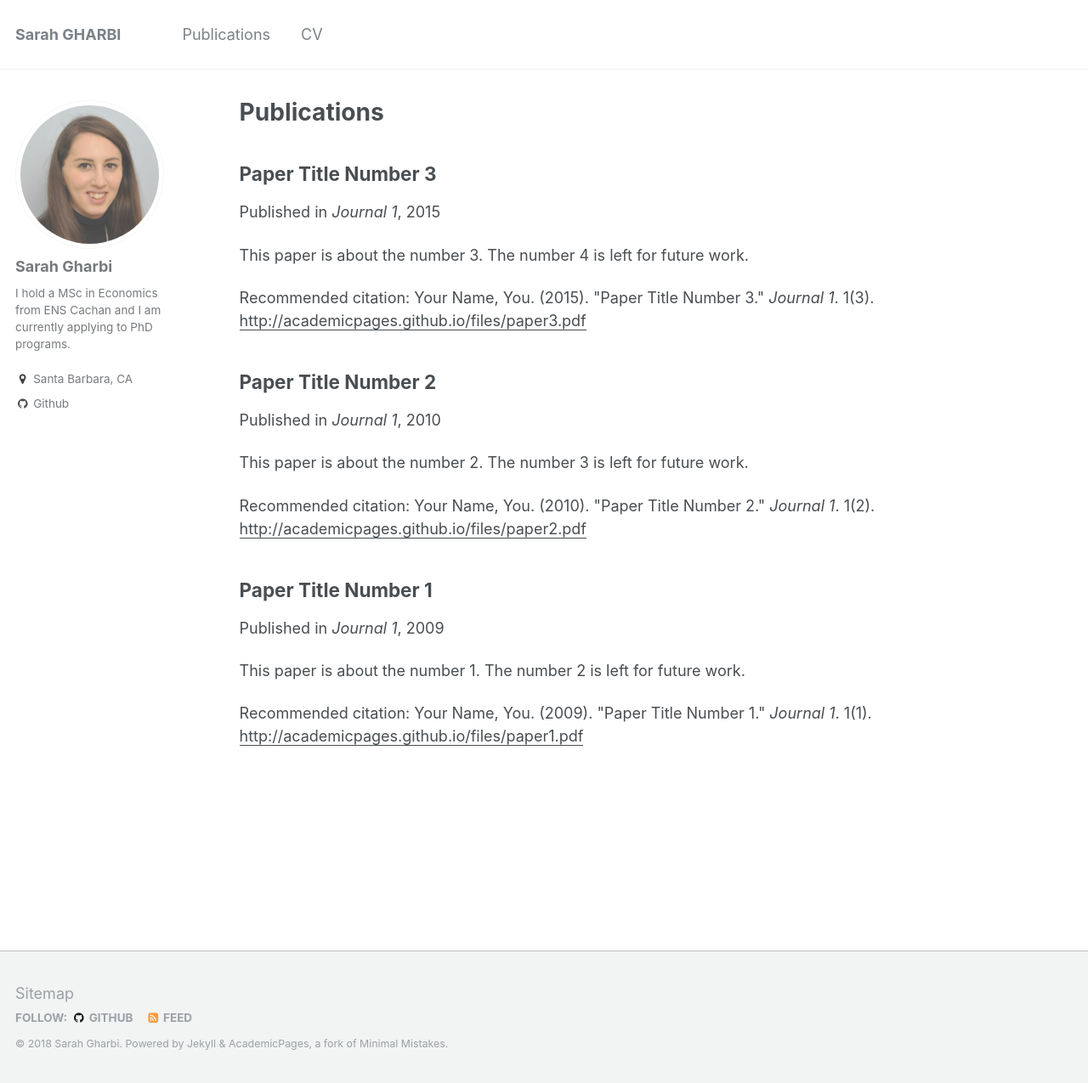
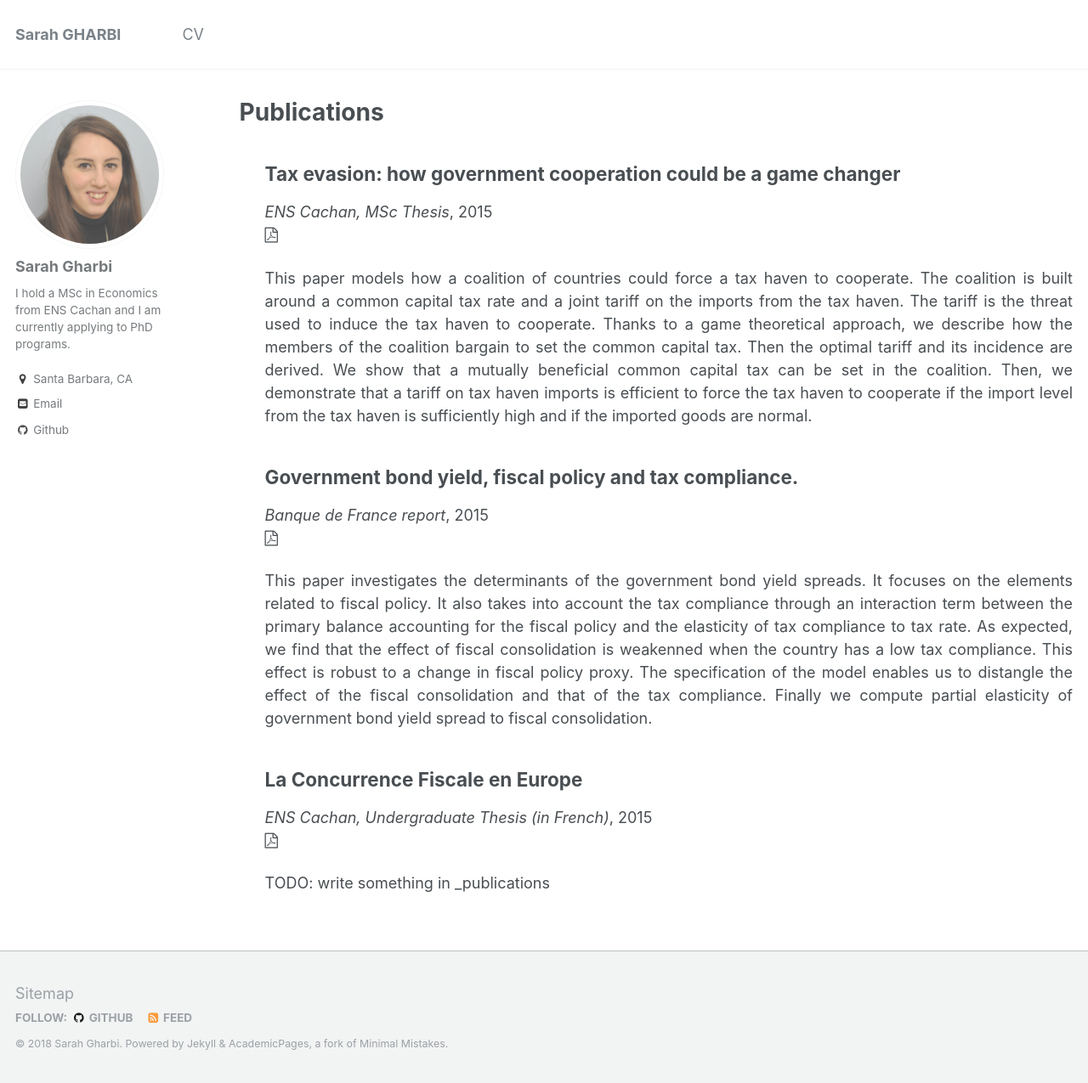
Before and after one commit to sarahgharbi/sarahgharbi.github.io, a Jekyll site: the page built from _pages/publications.md, in a window 1280 px wide and 1275 px high. Shown: the whole window at 85% size. Built offline with Jekyll 4.4.1, drawn with Linux system fonts in a browser that asks for light colours.

Commit message:
adds publications

```diff
--- a/_config.yml
+++ b/_config.yml
@@ -85,7 +85,7 @@ author:
   location         : "Santa Barbara, CA"
   employer         :
   googlescholar    :
-  email            :
+  email            : "sarah.suzanne.gharbi@gmail.com"
   uri              :
   bitbucket        :
   codepen          :
--- a/_data/navigation.yml
+++ b/_data/navigation.yml
@@ -1,7 +1,4 @@
 # main links links
 main:
-  - title: "Publications"
-    url: /publications/
-
   - title: "CV"
-    url: /cv/
+    url: /files/sarah_gharbi_cv.pdf
--- a/_includes/archive-single.html
+++ b/_includes/archive-single.html
@@ -27,38 +27,23 @@
     {% endif %}
 
     <h2 class="archive__item-title" itemprop="headline">
-      {% if post.link %}
-        <a href="{{ post.link }}">{{ title }}</a> <a href="{{ base_path }}{{ post.url }}" rel="permalink"><i class="fa fa-link" aria-hidden="true" title="permalink"></i><span class="sr-only">Permalink</span></a>
-      {% else %}
-        <a href="{{ base_path }}{{ post.url }}" rel="permalink">{{ title }}</a>
-      {% endif %}
+        {{ title }}
     </h2>
 
-    {% if post.read_time %}
-      <p class="page__meta"><i class="fa fa-clock-o" aria-hidden="true"></i> {% include read-time.html %}</p>
+    <p>
+      <i>{{ post.venue }}</i>, {{ post.date | default: "1900-01-01" | date: "%Y" }}
+      <br/>
+      <a href="{{base_path}}{{ post.paperurl }} ">
+          <i class="fa fa-file-pdf-o" aria-hidden="true"></i>
+      </a>
+    </p>
+
+    {% if post.excerpt and site.read_more != 'enabled' %}
+      <p class="archive__item-excerpt" itemprop="description">{{ post.excerpt | markdownify }}</p>
+    {% elsif post.excerpt and site.read_more == 'enabled' %}
+      <p class="archive__item-excerpt" itemprop="description"><p>{{ post.excerpt | markdownify | remove: '<p>' | remove: '</p>' }}<strong><a href="{{ base_path }}{{ post.url }}" rel="permalink"> Read more</a></strong></p></p>
     {% endif %}
 
-        {% if post.collection == 'teaching' %}
-          <p> {{ post.type }}, <i>{{ post.venue }}</i>, {{ post.date | default: "1900-01-01" | date: "%Y" }} </p>
-        {% elsif post.collection == 'publications' %}
-          <p>Published in <i>{{ post.venue }}</i>, {{ post.date | default: "1900-01-01" | date: "%Y" }} </p>
-        {% elsif post.date %}
-         <p class="page__date"><strong><i class="fa fa-fw fa-calendar" aria-hidden="true"></i> {{ site.data.ui-text[site.locale].date_label | default: "Published:" }}</strong> <time datetime="{{ post.date | default: "1900-01-01" | date_to_xmlschema }}">{{ post.date | default: "1900-01-01" | date: "%B %d, %Y" }}</time></p>
-        {% endif %}
-
-    {% if post.excerpt and site.read_more != 'enabled' %}
-    <p class="archive__item-excerpt" itemprop="description">{{ post.excerpt | markdownify }}</p>
-    {% elsif post.excerpt and site.read_more == 'enabled' %}
-    <p class="archive__item-excerpt" itemprop="description"><p>{{ post.excerpt | markdownify | remove: '<p>' | remove: '</p>' }}<strong><a href="{{ base_path }}{{ post.url }}" rel="permalink"> Read more</a></strong></p></p>
-    {% endif %}
-
-    {% if post.citation and post.paperurl %}
-      <p>Recommended citation: {{ post.citation }} <a href="{{ post.paperurl }}"><u>{{ post.paperurl }}</u></a></p>
-    {% elsif post.citation %}
-      <p>Recommended citation: {{ post.citation }} </p>
-    {% elsif post.paperurl %}
-      <p>Download <a href=" {{ post.paperurl }} "><u>here</u></a></p>
-    {% endif %}
 
   </article>
 </div>
--- a/_includes/base_path
+++ b/_includes/base_path
@@ -1,5 +1 @@
-{% if site.url %}
-  {% assign base_path = site.url | append: site.baseurl %}
-{% else %}
-  {% assign base_path = site.github.url %}
-{% endif %}
+  {% assign base_path = site.baseurl %}
--- a/_publications/2009-10-01-paper-title-number-1.md
+++ /dev/null
@@ -1,15 +0,0 @@
----
-title: "Paper Title Number 1"
-collection: publications
-permalink: /publication/2009-10-01-paper-title-number-1
-excerpt: 'This paper is about the number 1. The number 2 is left for future work.'
-date: 2009-10-01
-venue: 'Journal 1'
-paperurl: 'http://academicpages.github.io/files/paper1.pdf'
-citation: 'Your Name, You. (2009). &quot;Paper Title Number 1.&quot; <i>Journal 1</i>. 1(1).'
----
-This paper is about the number 1. The number 2 is left for future work.
-
-[Download paper here](http://academicpages.github.io/files/paper1.pdf)
-
-Recommended citation: Your Name, You. (2009). "Paper Title Number 1." <i>Journal 1</i>. 1(1).
--- a/_publications/2010-10-01-paper-title-number-2.md
+++ /dev/null
@@ -1,15 +0,0 @@
----
-title: "Paper Title Number 2"
-collection: publications
-permalink: /publication/2010-10-01-paper-title-number-2
-excerpt: 'This paper is about the number 2. The number 3 is left for future work.'
-date: 2010-10-01
-venue: 'Journal 1'
-paperurl: 'http://academicpages.github.io/files/paper2.pdf'
-citation: 'Your Name, You. (2010). &quot;Paper Title Number 2.&quot; <i>Journal 1</i>. 1(2).'
----
-This paper is about the number 2. The number 3 is left for future work.
-
-[Download paper here](http://academicpages.github.io/files/paper2.pdf)
-
-Recommended citation: Your Name, You. (2010). "Paper Title Number 2." <i>Journal 1</i>. 1(2).
--- a/_publications/2015-10-01-paper-title-number-3.md
+++ /dev/null
@@ -1,15 +0,0 @@
----
-title: "Paper Title Number 3"
-collection: publications
-permalink: /publication/2015-10-01-paper-title-number-3
-excerpt: 'This paper is about the number 3. The number 4 is left for future work.'
-date: 2015-10-01
-venue: 'Journal 1'
-paperurl: 'http://academicpages.github.io/files/paper3.pdf'
-citation: 'Your Name, You. (2015). &quot;Paper Title Number 3.&quot; <i>Journal 1</i>. 1(3).'
----
-This paper is about the number 3. The number 4 is left for future work.
-
-[Download paper here](http://academicpages.github.io/files/paper3.pdf)
-
-Recommended citation: Your Name, You. (2015). "Paper Title Number 3." <i>Journal 1</i>. 1(3).
--- a/_sass/_archive.scss
+++ b/_sass/_archive.scss
@@ -33,8 +33,9 @@
 }
 
 .archive__item-title {
-  margin-bottom: 0.25em;
+  margin-bottom: 0.0em;
   font-family: $sans-serif-narrow;
+
 
   a + a {
     opacity: 0.5;
@@ -47,6 +48,8 @@
   .archive__item-title {
     margin-top: 1em;
     border-bottom: none;
+
+    padding-bottom: 0;
   }
 }
 
@@ -56,6 +59,7 @@
 
   & + p {
     text-indent: 0;
+    text-align: justify;
   }
 }
 
@@ -67,13 +71,18 @@
   }
 }
 
+.archive__item {
+  padding-left: 30px;
+}
+
 .archive__item:hover {
   .archive__item-teaser {
     box-shadow: 0 0 10px rgba(#000, 0.25);
   }
 
   .archive__item-title {
-    text-decoration: underline;
+    // margin-bottom: 0px;
+  //   text-decoration: underline;
   }
 }
 
```
Also changed, not shown: _pages/about.md (+16 -9 lines), _publications/2015-06-01-memoire_3a.md (added, +9 -0 lines), _publications/2017-06-01-memoire_bdf.md (added, +16 -0 lines), _publications/2018-06-01-master_thesis.md (added, +9 -0 lines), 4 other files.
